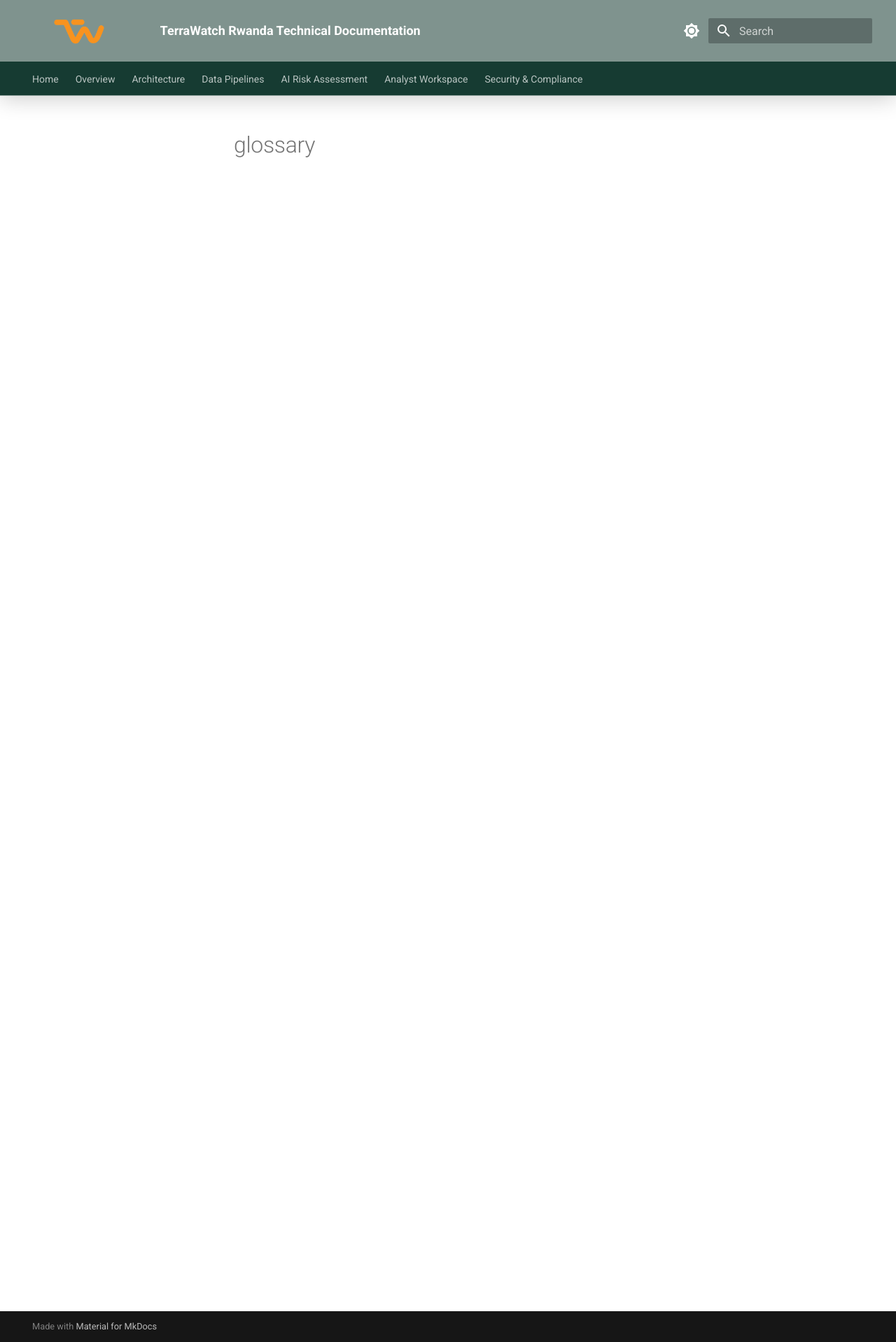
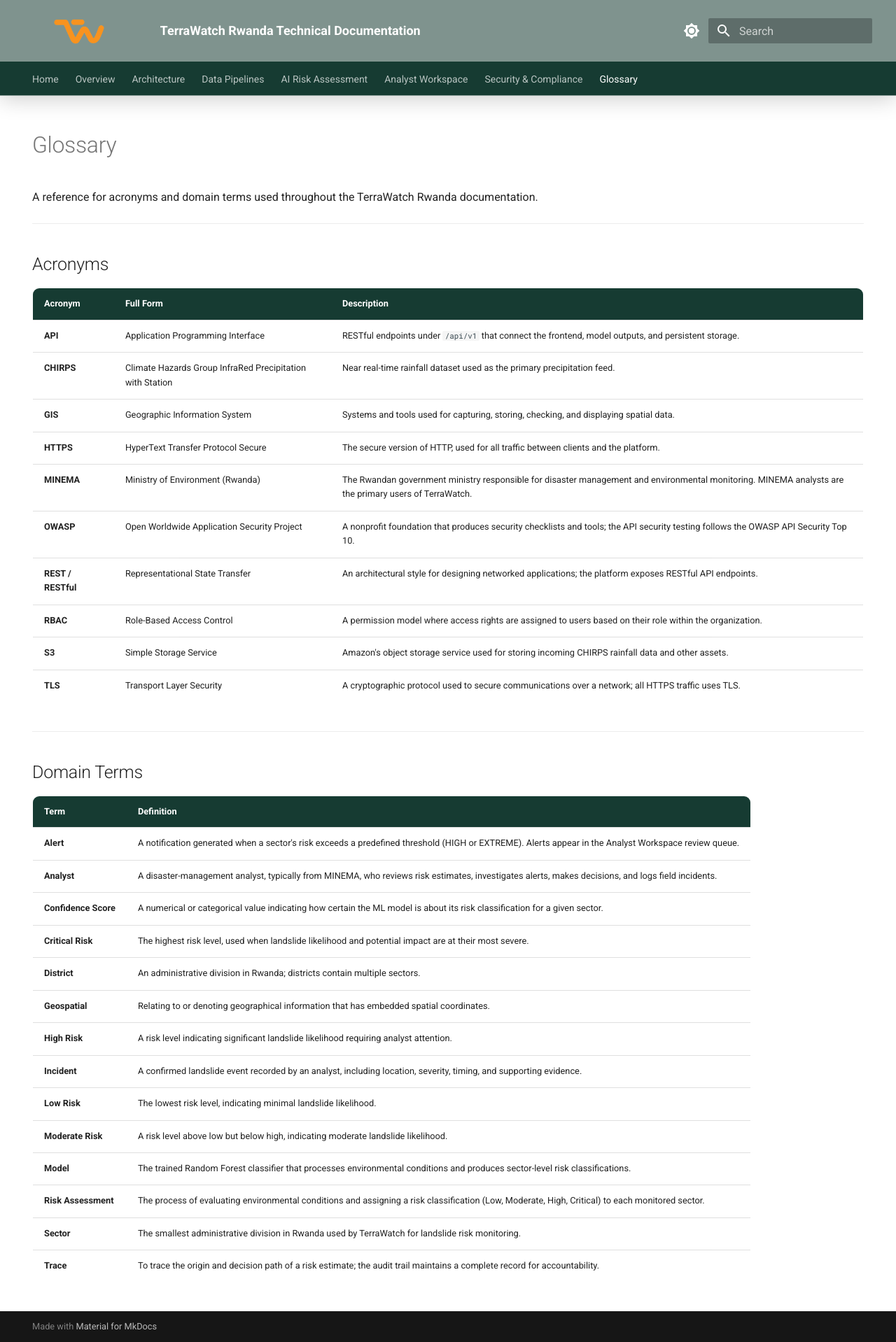
Before and after one commit to akirachix/cobine-technical-documentation, an MkDocs documentation site: the page built from docs/glossary.md, in a window 1280 px wide. Shown: the whole page at 70% size. Built offline with MkDocs 1.6.1 and Material for MkDocs 9.7.7, drawn with Linux system fonts in a browser that asks for light colours.

Commit message:
Feature/deploy workflow (#4)
* Add GitHub Actions workflow for deploying TerraWatch documentation and create requirements file

* Add GitHub Actions workflow for deploying TerraWatch documentation and create requirements file

* Add glossary section to documentation with acronyms and domain terms

```diff
--- a/docs/glossary.md
+++ b/docs/glossary.md
@@ -1 +1,47 @@
-# glossary
+---
+hide:
+  - navigation
+  - toc
+---
+
+# Glossary
+
+A reference for acronyms and domain terms used throughout the TerraWatch Rwanda documentation.
+
+---
+
+## Acronyms
+
+| Acronym | Full Form | Description |
+|---|---|---|
+| **API** | Application Programming Interface | RESTful endpoints under `/api/v1` that connect the frontend, model outputs, and persistent storage. |
+| **CHIRPS** | Climate Hazards Group InfraRed Precipitation with Station | Near real-time rainfall dataset used as the primary precipitation feed. |
+| **GIS** | Geographic Information System | Systems and tools used for capturing, storing, checking, and displaying spatial data. |
+| **HTTPS** | HyperText Transfer Protocol Secure | The secure version of HTTP, used for all traffic between clients and the platform. |
+| **MINEMA** | Ministry of Environment (Rwanda) | The Rwandan government ministry responsible for disaster management and environmental monitoring. MINEMA analysts are the primary users of TerraWatch. |
+| **OWASP** | Open Worldwide Application Security Project | A nonprofit foundation that produces security checklists and tools; the API security testing follows the OWASP API Security Top 10. |
+| **REST / RESTful** | Representational State Transfer | An architectural style for designing networked applications; the platform exposes RESTful API endpoints. |
+| **RBAC** | Role-Based Access Control | A permission model where access rights are assigned to users based on their role within the organization. |
+| **S3** | Simple Storage Service | Amazon's object storage service used for storing incoming CHIRPS rainfall data and other assets. |
+| **TLS** | Transport Layer Security | A cryptographic protocol used to secure communications over a network; all HTTPS traffic uses TLS. |
+
+---
+
+## Domain Terms
+
+| Term | Definition |
+|---|---|
+| **Alert** | A notification generated when a sector's risk exceeds a predefined threshold (HIGH or EXTREME). Alerts appear in the Analyst Workspace review queue. |
+| **Analyst** | A disaster-management analyst, typically from MINEMA, who reviews risk estimates, investigates alerts, makes decisions, and logs field incidents. |
+| **Confidence Score** | A numerical or categorical value indicating how certain the ML model is about its risk classification for a given sector. |
+| **Critical Risk** | The highest risk level, used when landslide likelihood and potential impact are at their most severe. |
+| **District** | An administrative division in Rwanda; districts contain multiple sectors. |
+| **Geospatial** | Relating to or denoting geographical information that has embedded spatial coordinates. |
+| **High Risk** | A risk level indicating significant landslide likelihood requiring analyst attention. |
+| **Incident** | A confirmed landslide event recorded by an analyst, including location, severity, timing, and supporting evidence. |
+| **Low Risk** | The lowest risk level, indicating minimal landslide likelihood. |
+| **Moderate Risk** | A risk level above low but below high, indicating moderate landslide likelihood. |
+| **Model** | The trained Random Forest classifier that processes environmental conditions and produces sector-level risk classifications. |
+| **Risk Assessment** | The process of evaluating environmental conditions and assigning a risk classification (Low, Moderate, High, Critical) to each monitored sector. |
+| **Sector** | The smallest administrative division in Rwanda used by TerraWatch for landslide risk monitoring. |
+| **Trace** | To trace the origin and decision path of a risk estimate; the audit trail maintains a complete record for accountability. |
--- a/mkdocs.yml
+++ b/mkdocs.yml
@@ -64,6 +64,7 @@ nav:
   - AI Risk Assessment: ai-risk-assessment.md
   - Analyst Workspace: analyst-workspace.md
   - Security & Compliance: security-compliance.md
+  - Glossary: glossary.md
 
 markdown_extensions:
   - admonition
--- /dev/null
+++ b/requirements.txt
@@ -0,0 +1,3 @@
+mkdocs>=1.6
+mkdocs-material>=9.5
+pymdown-extensions>=10.0
```
Also changed, not shown: README.md (+115 -2 lines), 1 other file.
